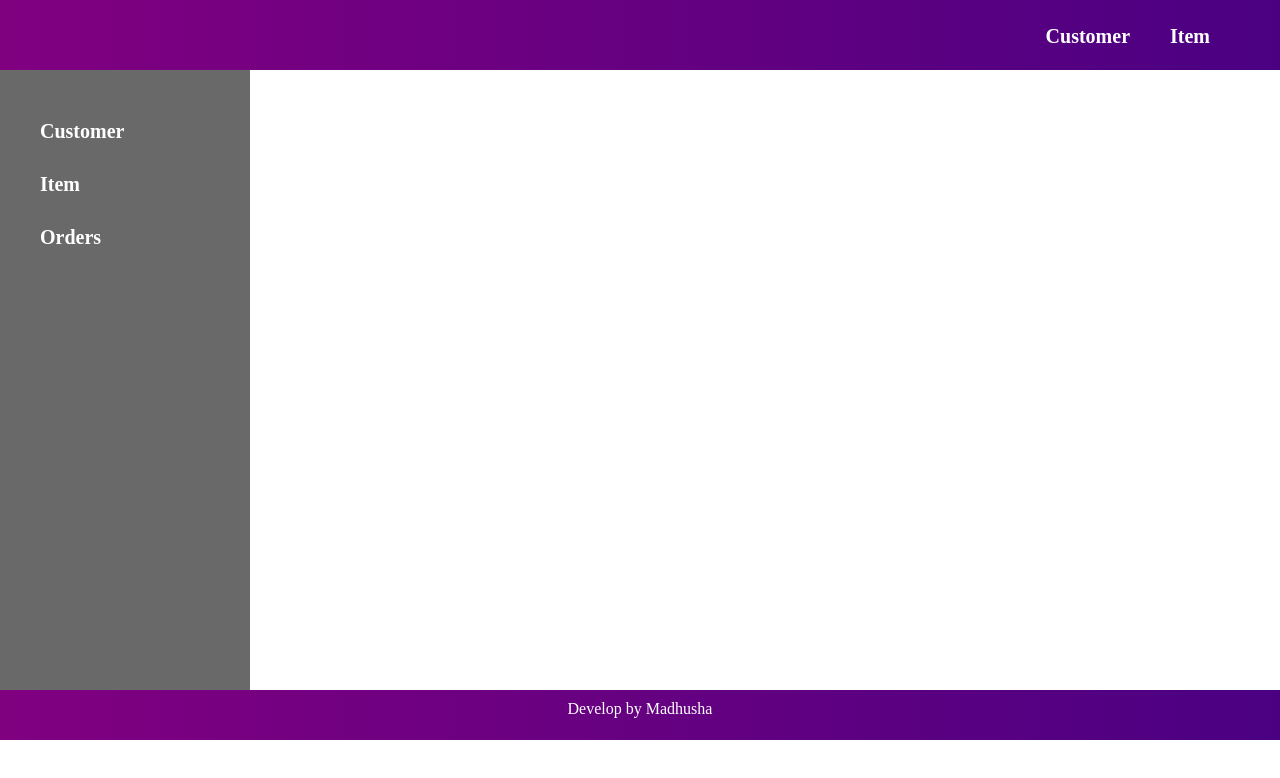
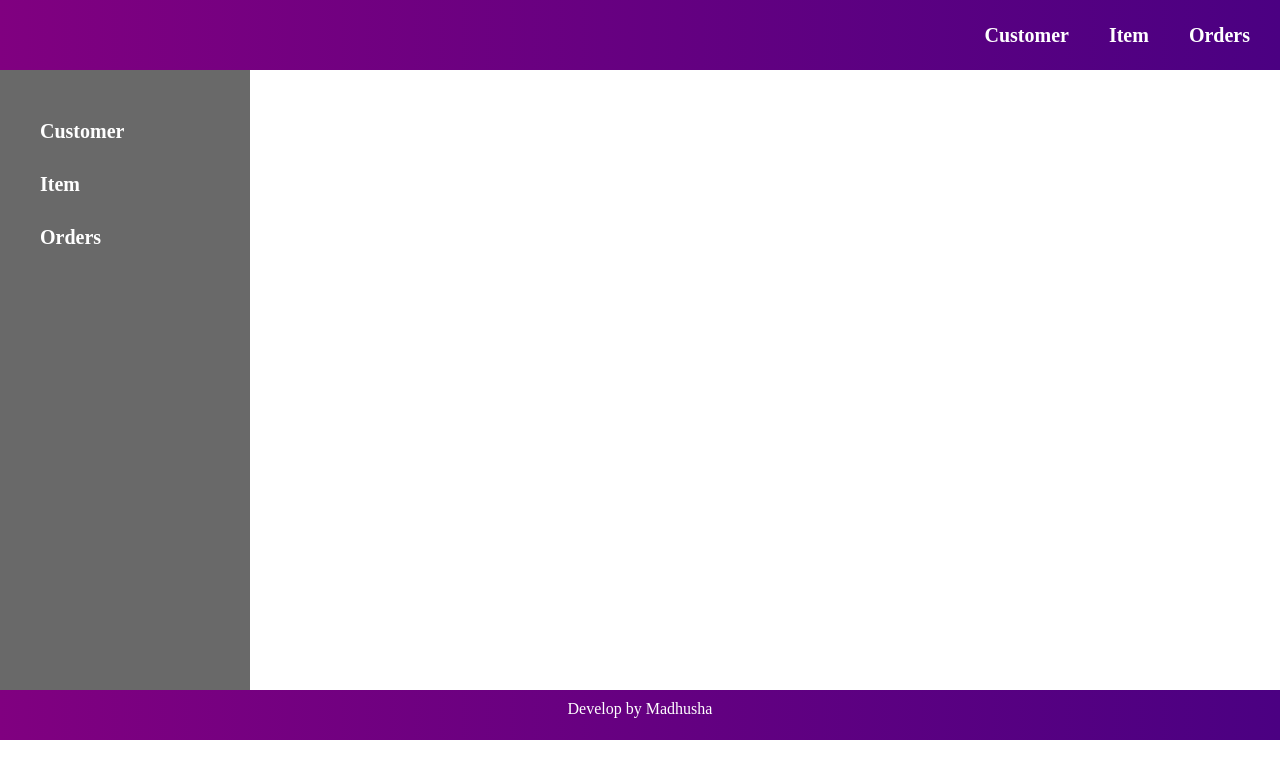
Before and after one commit to MadhushaPrasad/Crud-with-angular, an Angular app: page / in a window 1280 px wide. Shown: the top 778 px of the page. Built offline with nearby package versions, Linux system fonts and the light colour scheme.

Commit message:
add missed content

```diff
--- a/src/app/views/common/header/header.component.html
+++ b/src/app/views/common/header/header.component.html
@@ -3,7 +3,7 @@
     <ul>
       <li routerLink="customer" routerLinkActive="active">Customer</li>
       <li routerLink="item" routerLinkActive="active">Item</li>
-      <li routerLink="orders" routerLinkActive="active>Orders"></li>
+      <li routerLink="orders" routerLinkActive="active>Orders">Orders</li>
     </ul>
   </nav>
 </header>
```
